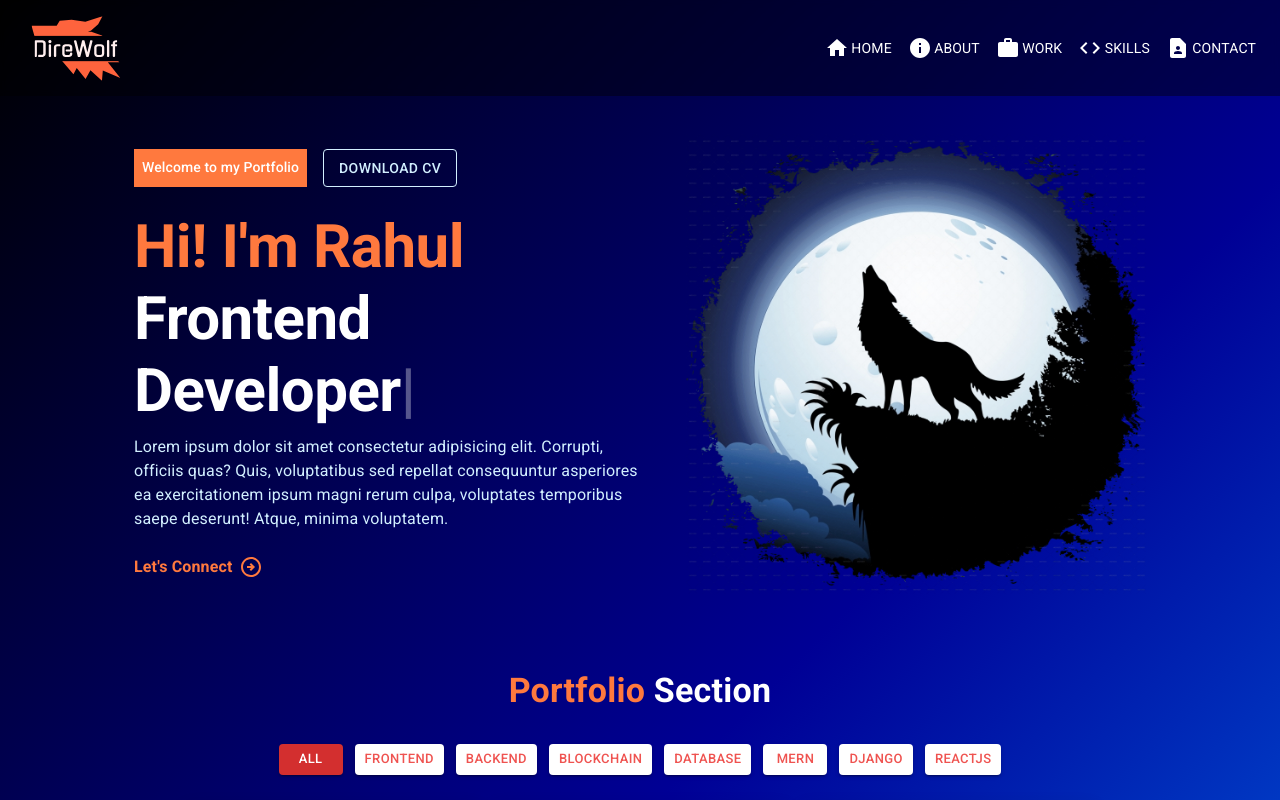
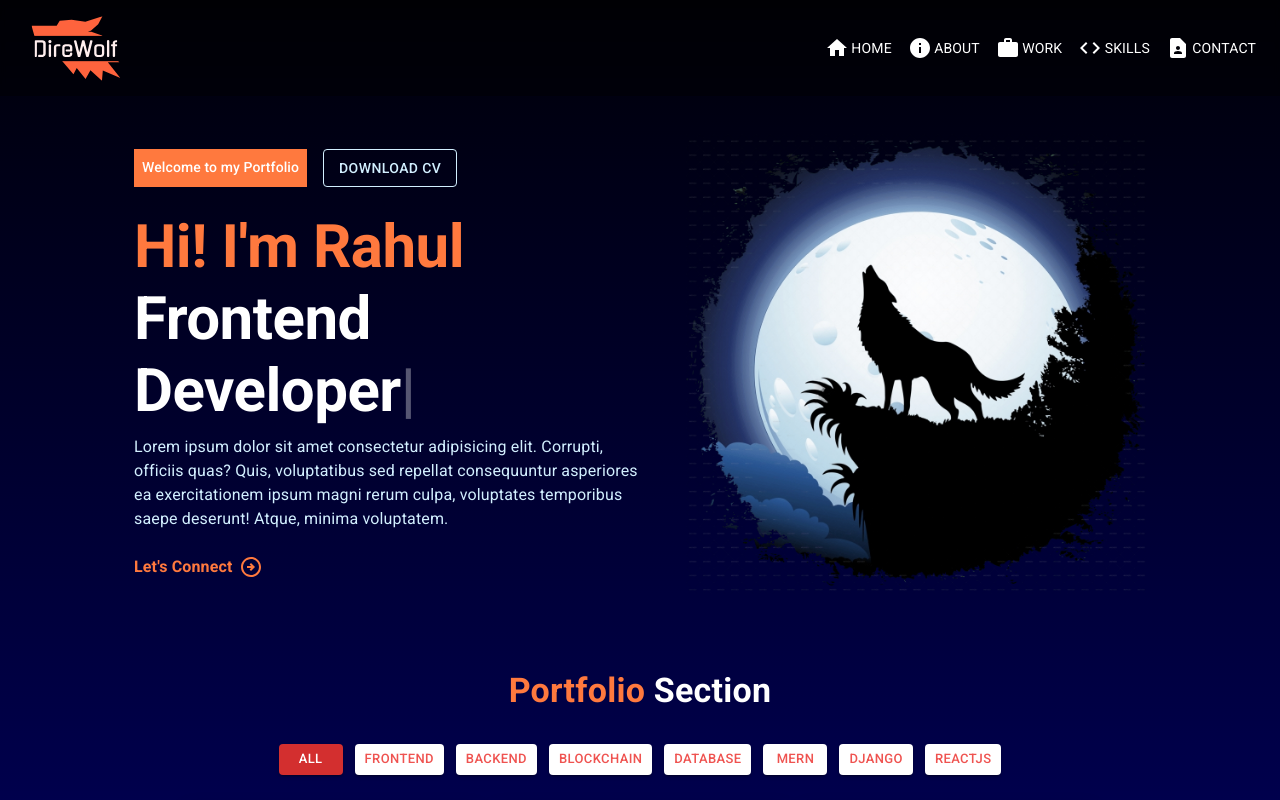
Before and after one commit to DireWolf707/portfolio, a React (Vite) app: page / in a window 1280 px wide. Shown: the top 800 px of the page. Built offline with nearby package versions, Linux system fonts and the light colour scheme.

Commit message:
modified bg gradient

```diff
--- a/src/App.jsx
+++ b/src/App.jsx
@@ -8,7 +8,7 @@ const App = () => {
   return (
     <Stack
       sx={{
-        background: "linear-gradient(135deg, rgba(0,0,0,1) 0%, rgba(0,0,149,1) 50%, rgba(0,129,255,1) 100%)",
+        background: "linear-gradient(180deg, rgba(0,0,8,1) 0%, rgba(0,0,148,1) 100%)",
         overflow: "hidden",
       }}
     >
```
